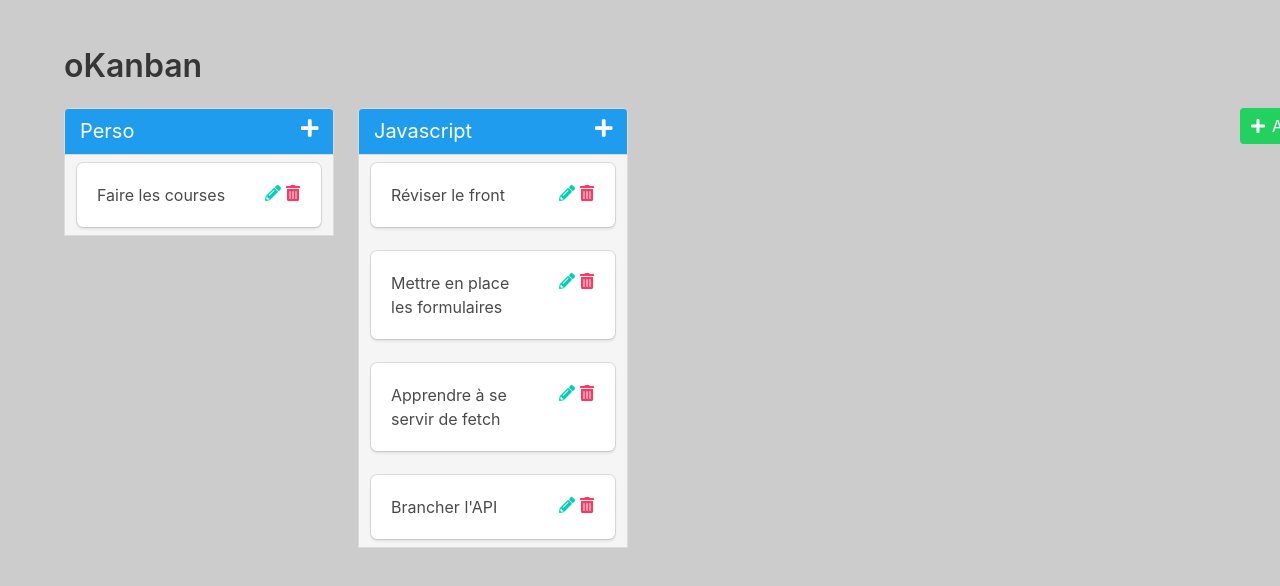
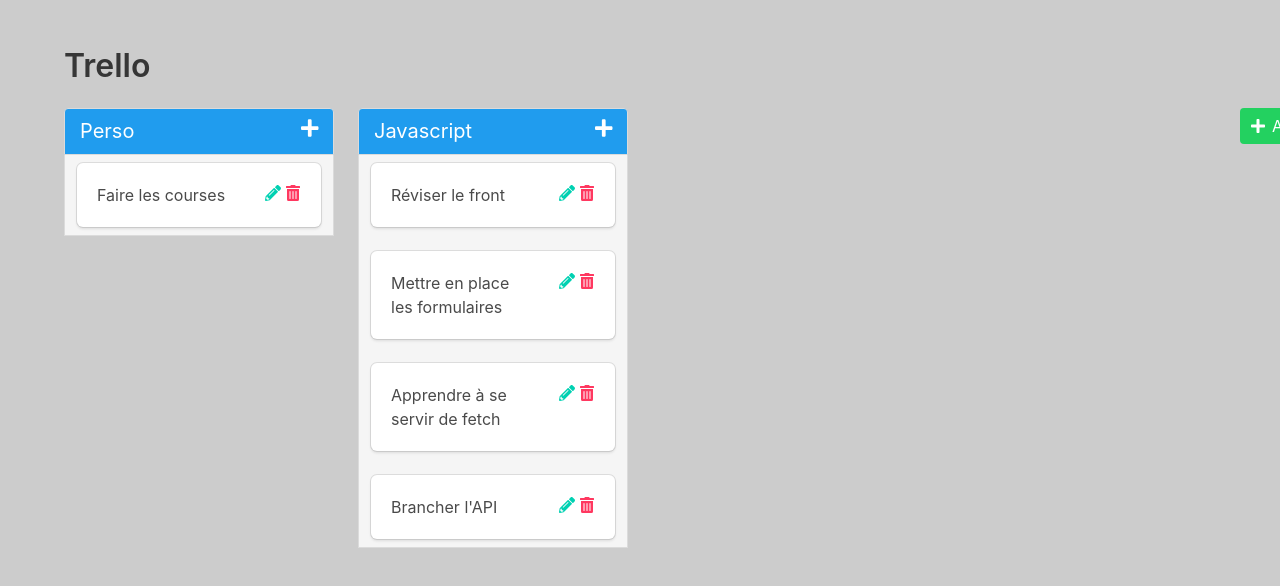
Before and after one commit to GhislainFaure/Trello-Front, a plain HTML site: page index.html in a window 1280 px wide. Shown: the top 586 px of the page. Drawn offline with nearby package versions, Linux system fonts and the light colour scheme.

Commit message:
init app

```diff
--- a/index.html
+++ b/index.html
@@ -4,7 +4,7 @@
 <head>
     <meta charset="utf-8">
     <meta name="viewport" content="width=device-width, initial-scale=1">
-    <title>oKanban</title>
+    <title>Trello</title>
     <link rel="stylesheet" href="https://cdnjs.cloudflare.com/ajax/libs/bulma/0.7.2/css/bulma.min.css">
     <link rel="stylesheet" href="./assets/css/style.css">
     <script defer src="https://use.fontawesome.com/releases/v5.3.1/js/all.js"></script>
@@ -14,7 +14,7 @@
     <section class="section ">
         <div class="container">
             <h1 class="title">
-                oKanban
+                Trello
             </h1>
             <div class="columns">
 
```
